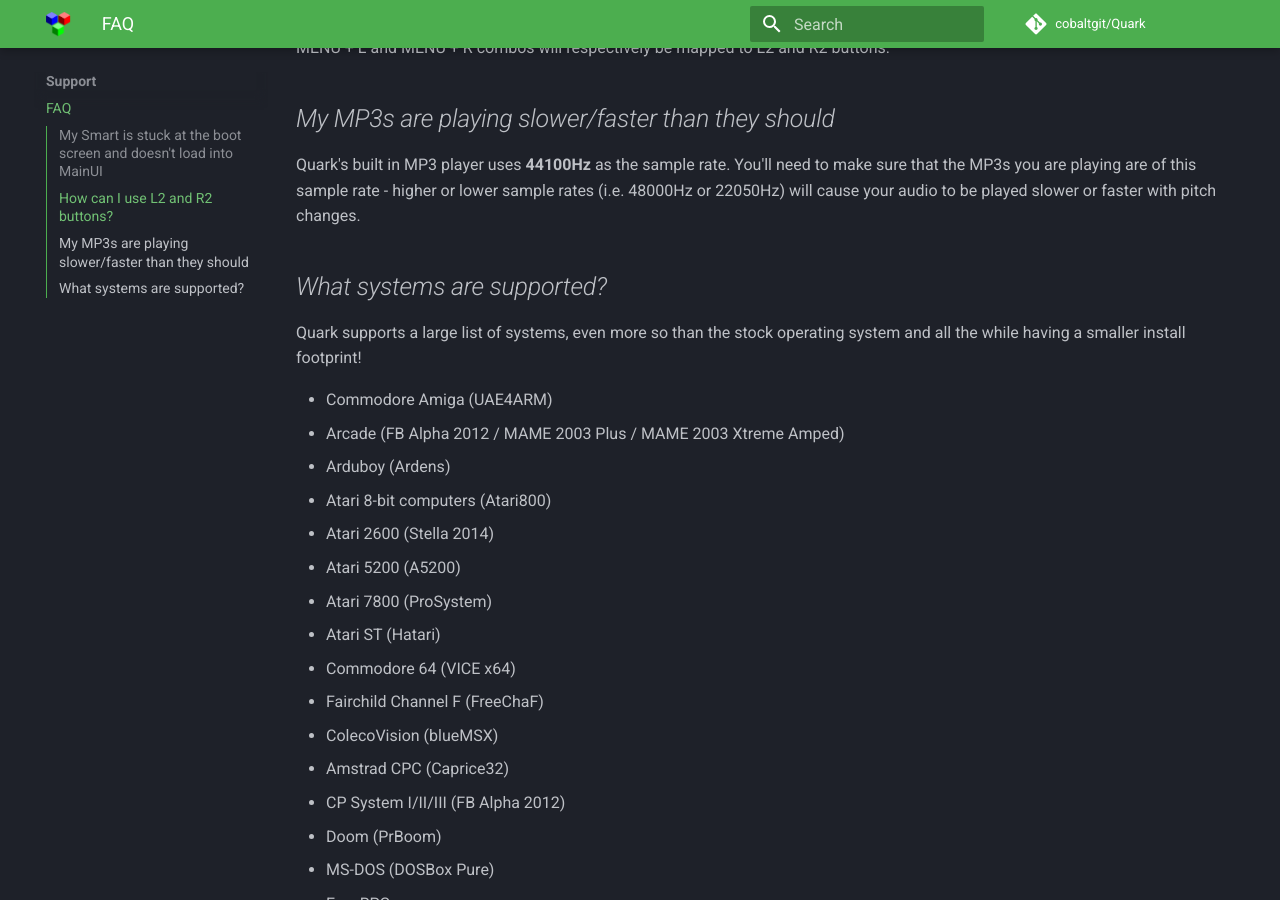
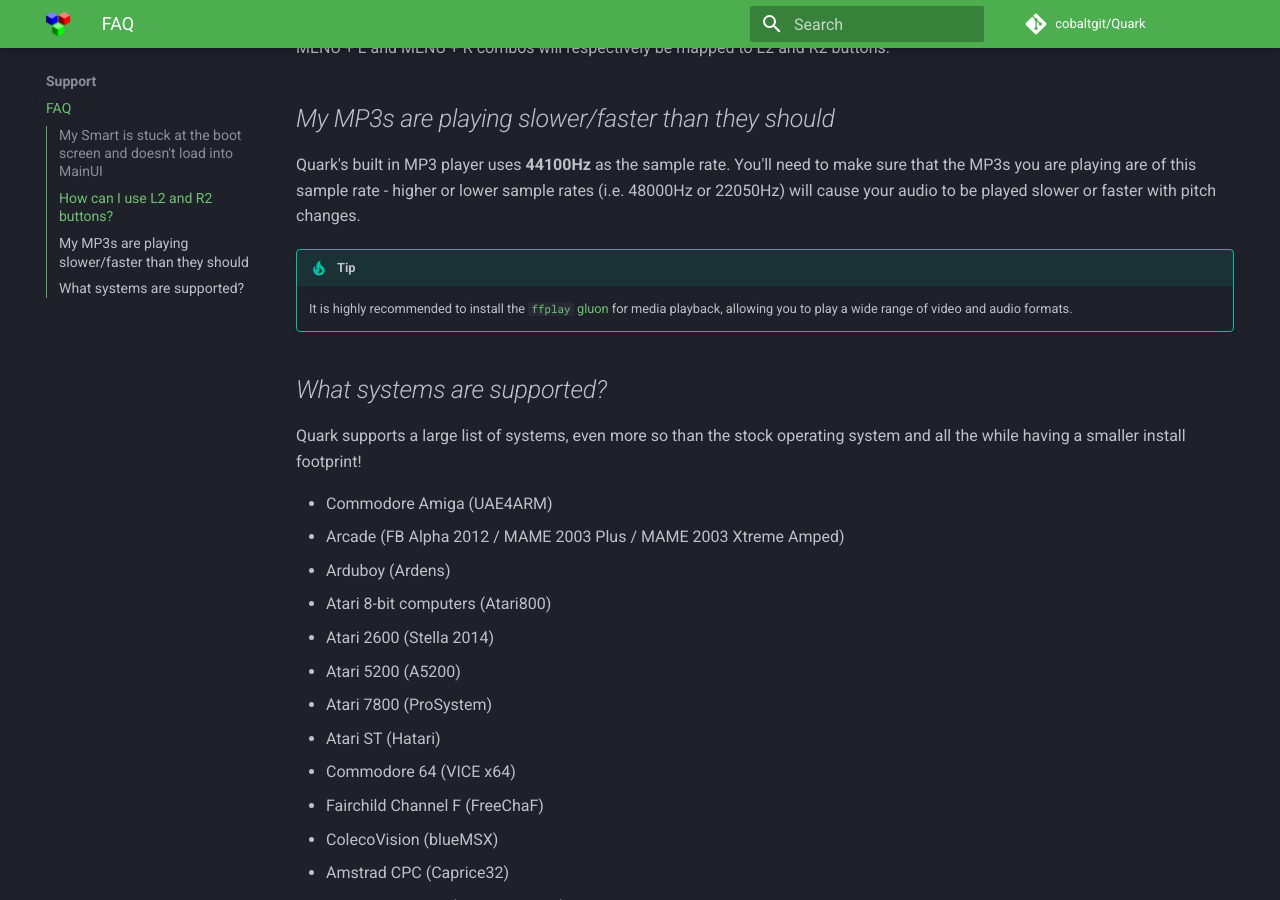
Before and after one commit to cobaltgit/Quark-Docs, an MkDocs documentation site: the page built from docs/support/faq.md, in a window 1280 px wide and 900 px high, scrolled down 483 px. Built offline with MkDocs 1.6.1 and Material for MkDocs 9.7.7, drawn with Linux system fonts in a browser that asks for light colours; comment, search, counter and statistics services are not loaded.

Commit message:
faq: add link to ffplay gluon

```diff
--- a/docs/support/faq.md
+++ b/docs/support/faq.md
@@ -15,6 +15,9 @@ MENU + L and MENU + R combos will respectively be mapped to L2 and R2 buttons.
 ## *My MP3s are playing slower/faster than they should*
 
 Quark's built in MP3 player uses **44100Hz** as the sample rate. You'll need to make sure that the MP3s you are playing are of this sample rate - higher or lower sample rates (i.e. 48000Hz or 22050Hz) will cause your audio to be played slower or faster with pitch changes.
+
+!!! tip
+    It is highly recommended to install the [`ffplay` gluon](../guides/gluons/media.md) for media playback, allowing you to play a wide range of video and audio formats.
 
 ## *What systems are supported?*
 
```
